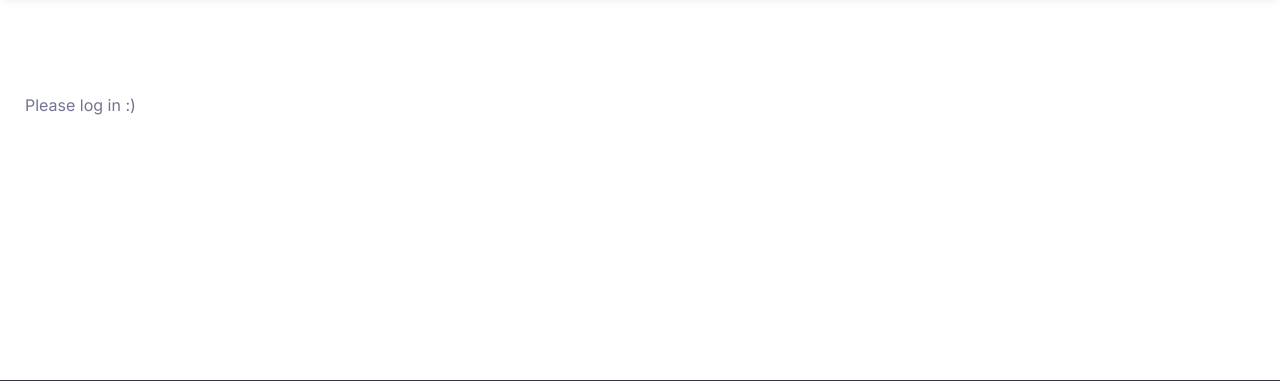
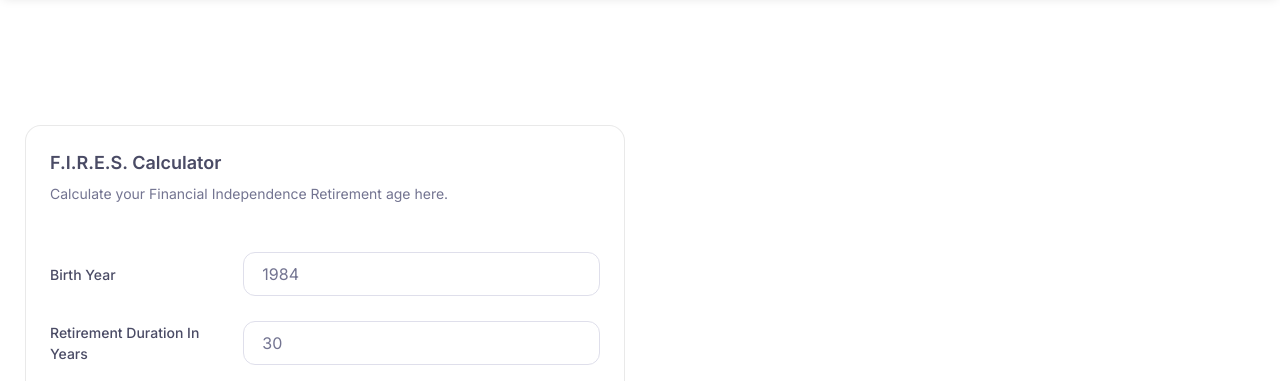
Before and after one commit to thijsh/fires.watch, a Django app: page / in a window 1280 px wide. Shown: the part 76-457 px from the top of the page. Run offline with Django 3.2, Linux system fonts and the light colour scheme; some libraries are stand-ins or nearby versions; some web fonts are replaced.

Commit message:
Allow unauthenticated users to use Calculator

```diff
--- a/fires_watch/fires/api/views.py
+++ b/fires_watch/fires/api/views.py
@@ -1,5 +1,6 @@
 from rest_framework import status
 from rest_framework.decorators import action
+from rest_framework.permissions import AllowAny
 from rest_framework.response import Response
 from rest_framework.viewsets import GenericViewSet
 
@@ -7,7 +8,7 @@ from fires_watch.fires.api.serializers import FiresCalculateSerializer
 
 
 class FiresViewSet(GenericViewSet):
-    @action(detail=False, methods=["POST"])
+    @action(detail=False, methods=["POST"], permission_classes=[AllowAny])
     def calculate(self, request):
         serializer = FiresCalculateSerializer(
             context={"request": request}, data=request.data
@@ -16,5 +17,6 @@ class FiresViewSet(GenericViewSet):
             return Response(status=status.HTTP_200_OK, data=serializer.data)
         else:
             return Response(
-                status=status.HTTP_400_BAD_REQUEST, data=serializer.error_messages
+                status=status.HTTP_400_BAD_REQUEST,
+                data=serializer.error_messages,
             )
--- a/fires_watch/templates/pages/home.html
+++ b/fires_watch/templates/pages/home.html
@@ -2,8 +2,6 @@
         {% load static i18n %}
 
         {% block page_content %}
-
-        {% if request.user.is_authenticated %}
 
         <!-- F.I.R.E.S.calculator -->
         <div class="container mb-5">
@@ -158,14 +156,6 @@
             </div> <!-- /.row -->
         </div> <!-- /.container -->
 
-        {% else %}
-
-        <div class="container d-flex flex-column pt-5 mt-n6" style="flex: 1 0 auto;">
-            Please log in :)
-        </div> <!-- /.container -->
-
-        {% endif %}
-
         {% endblock page_content %}
 
         {% block fires_scripts %}
```
